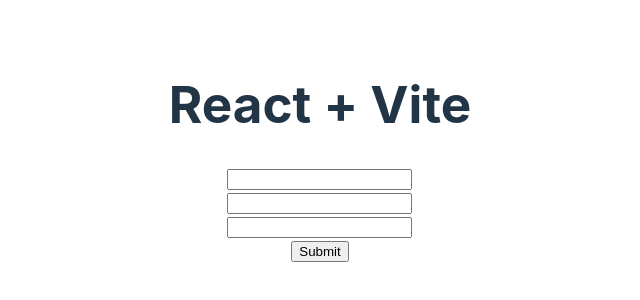
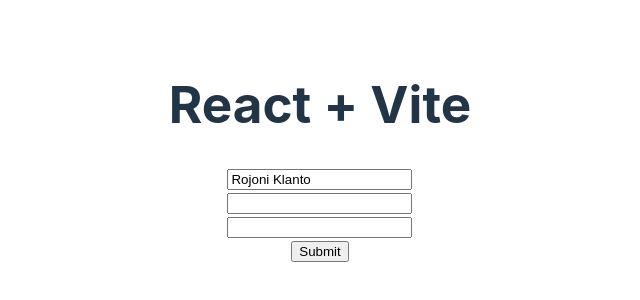
Before and after one commit to mahfuj80/Form-Master-M8, a React (Vite) app: page / in a window 1280 px wide. Shown: the part 248-548 px from the top of the page, without its empty margins (320-960 px from the left). Built offline with nearby package versions, Linux system fonts and the light colour scheme.

Commit message:
Form with state to get value and set default value

```diff
--- a/src/App.jsx
+++ b/src/App.jsx
@@ -1,11 +1,13 @@
 import './App.css';
-import SimpleForm from './components/SimpleForm/SimpleForm';
+// import SimpleForm from './components/SimpleForm/SimpleForm';
+import StatefulForm from './components/StatefulForm/StatefulForm';
 
 function App() {
   return (
     <>
       <h1>React + Vite</h1>
-      <SimpleForm></SimpleForm>
+      {/* <SimpleForm></SimpleForm> */}
+      <StatefulForm></StatefulForm>
     </>
   );
 }
--- a/src/__form__.js
+++ b/src/__form__.js
@@ -1,3 +1,6 @@
 /**
- * 1. use form tag and name to get values
+ * 1. use form tag and onSubmit handler with event (e)
+ * From e access e.target.[name of the input field].value
+ *
+ * 2. use individual field state
  */
--- /dev/null
+++ b/src/components/StatefulForm/StatefulForm.jsx
@@ -0,0 +1,56 @@
+// import React from 'react';
+
+import { useState } from 'react';
+
+const StatefulForm = () => {
+  const [name, setName] = useState('Rojoni Klanto');
+  const [email, setEmail] = useState(null);
+  const [password, setPassword] = useState(null);
+  const [error, setError] = useState('');
+  const handleSubmit = (e) => {
+    e.preventDefault();
+    if (password.length < 6) {
+      setError('Password must be 6 character or longer');
+    } else {
+      setError('');
+      console.log(email, password, name);
+    }
+  };
+  const handleEmailChange = (e) => {
+    console.log(e.target.value);
+    setEmail(e.target.value);
+  };
+  const handlePasswordChange = (e) => {
+    setPassword(e.target.value);
+  };
+
+  const handleNameChange = (e) => {
+    setName(e.target.value);
+  };
+  return (
+    <div>
+      <form onSubmit={handleSubmit}>
+        <input
+          value={name}
+          onChange={handleNameChange}
+          type="text"
+          name="name"
+        />
+        <br />
+        <input onChange={handleEmailChange} type="email" name="email" id="" />
+        <br />
+        <input
+          onChange={handlePasswordChange}
+          type="password"
+          name="password"
+          required
+        />
+        <br />
+        <input type="submit" value="Submit" />
+        {error && <p>{error}</p>}
+      </form>
+    </div>
+  );
+};
+
+export default StatefulForm;
```
